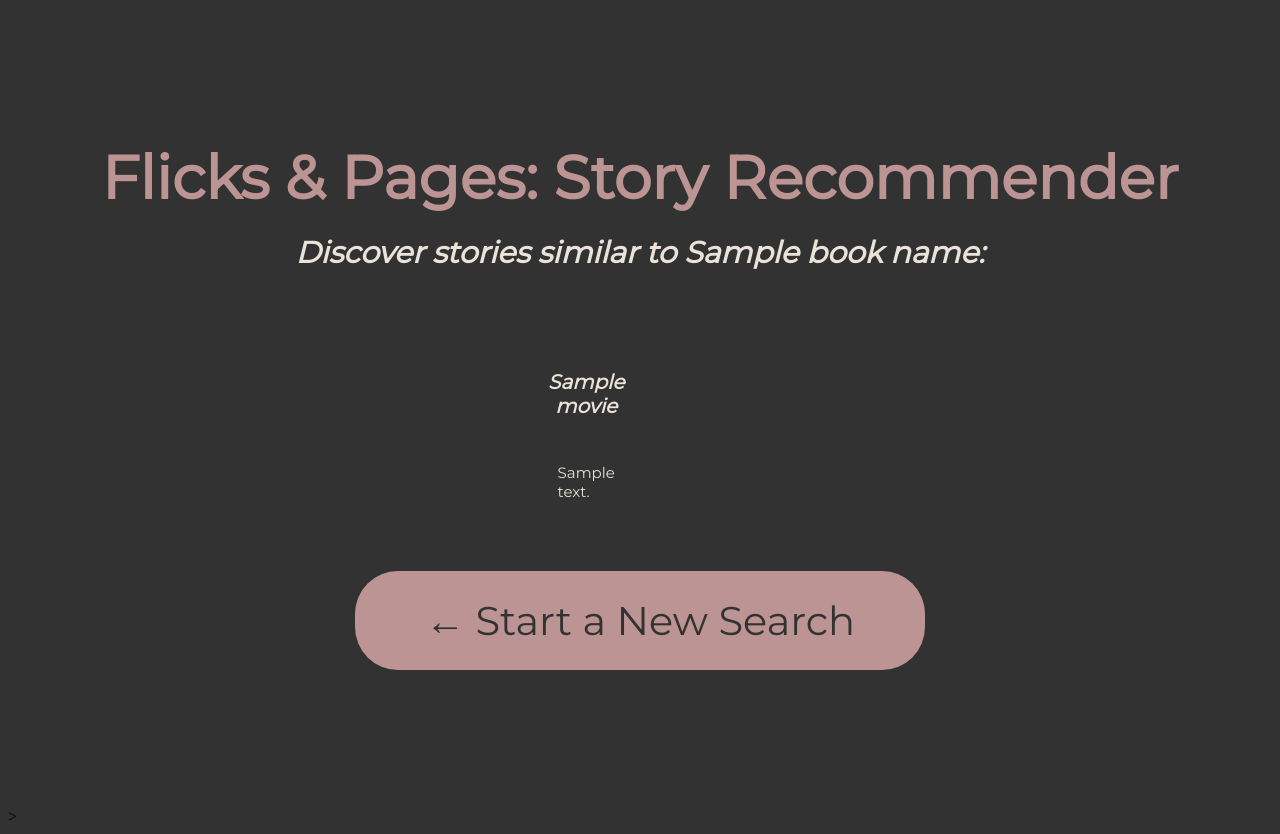
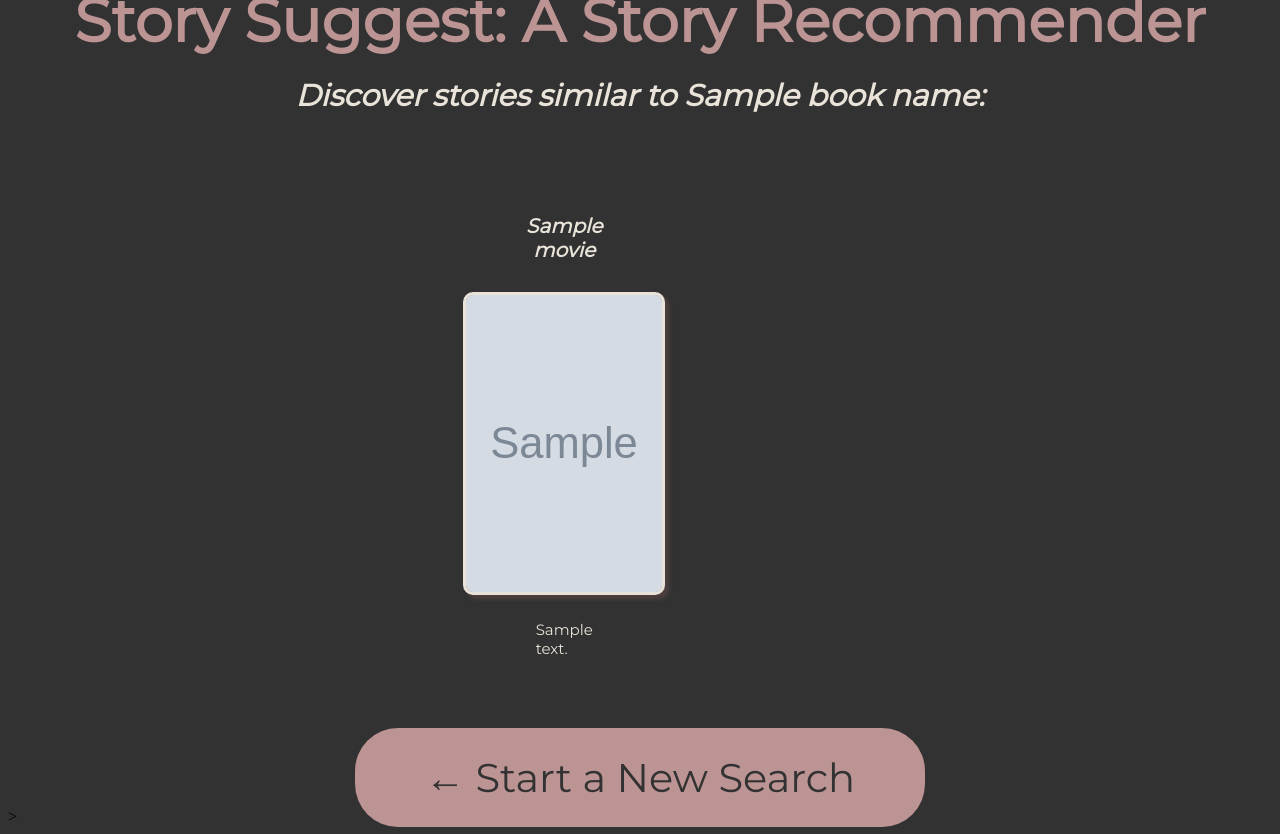
Before and after one commit to lanaramadan/flicks-and-pages, a Flask app: template templates/results.html in a window 1280 px wide. Run offline with Flask 3, Linux system fonts and the light colour scheme; the template is opened without the code that fills it: most values are stand-ins (such as "Sample title", 1, 10 or a date in 2020); grey boxes marked "Sample" are stand-in pictures.

Commit message:
Adding formatting to movie posters

```diff
--- a/app.py
+++ b/app.py
@@ -6,8 +6,9 @@ import book2movie, book_api
 
 # TODO Display movie image by connecting to movie database
 # TODO tranfer to heroku? https://www.youtube.com/watch?v=Z1RJmh_OqeA
-# TODO replace kaggle with smth more accurate
+# TODO replace kaggle with smth more accurate (another database? cheking via genre?)
 # TODO loading images is really slow
+
 app = Flask(__name__)
 
 def get_movie_data():
--- a/book2movie.py
+++ b/book2movie.py
@@ -7,13 +7,15 @@ import numpy as np
 from flask import Flask
 from sklearn.feature_extraction.text import TfidfVectorizer
 from sklearn.metrics.pairwise import linear_kernel, cosine_similarity
+import movie_api
 
 class Movie():
     movie_recs = {}
-    def __init__(self, book_title, movie_title, description):
+    def __init__(self, book_title, movie_title, description, image):
         self.book_title = book_title
         self.movie_title = movie_title
         self.description = description
+        self.image = image
 
 def generate_movies(movie_data, book_description):
     """Generates and returns 4 movies (and descriptions) based on the cosine similarity with the book description"""
@@ -42,7 +44,7 @@ def get_movies(book_name, movie_data, book_description):
     movies = generate_movies(movie_data, book_description)
     Movie.movie_recs[book_name] = []
     for movie in movies:
-        movie_object = Movie(book_title = book_name, movie_title = movie[0], description = movie[1])
+        movie_object = Movie(book_title = book_name, movie_title = movie[0], description = movie[1], image = movie_api.get_movie_image(movie[0]))
         Movie.movie_recs[book_name].append(movie_object)
 
     return Movie.movie_recs
--- a/book_api.py
+++ b/book_api.py
@@ -13,11 +13,8 @@ def get_book_description(book_name):
     the NYT Best Sellers lists
     """
     try:
-        api_key = 'AIzaSyBkewrVqQj_6yzWovCUPcyzm2fXxJKmujU'
-
         url = f"https://www.googleapis.com/books/v1/volumes?q=intitle:{book_name}"
 
-        # request = urllib.request.Request(url)
         response = urllib.request.urlopen(url)
         book_data = json.load(response)
         response.close()
--- a/static/css/style.css
+++ b/static/css/style.css
@@ -107,6 +107,16 @@ body {
     font-style: italic;
     font-weight: 700;
 }
+
+.movie-poster {
+    width: 196px;
+    height: 297px;
+    border-radius: 10px;
+    border: 3px solid #E9E3D9;
+    background-color: #BD9494;
+    /* background: url(<path-to-image>), lightgray 50% / cover no-repeat, url(<path-to-image>), lightgray 50% / cover no-repeat; */
+    box-shadow: 4px 4px 4px 0px rgba(125, 84, 84, 0.40);
+}
 .movie-description {
     font-family: 'Montserrat', sans-serif;
     color: #E9E3D9;
--- a/templates/index.html
+++ b/templates/index.html
@@ -1,14 +1,14 @@
 {% extends 'base.html' %}
 
 {% block head %}
-<Title>Flicks & Fables Home</Title>
+<Title>Story Suggest Home</Title>
 {% endblock %}
 
 
 {% block body %}
 <div class="body-content">
     <div class="header">
-        <h1 class="title">Flicks & Pages: Story Recommender</h1>
+        <h1 class="title">Story Suggest: A Story Recommender</h1>
         <h2 class="slogan">Unlock Your Perfect Blend of Stories: Discover Your Next Page-Turner or Screen Gem!</h2>
     </div>
 
--- a/templates/results.html
+++ b/templates/results.html
@@ -1,7 +1,7 @@
 {% extends 'base.html' %}
 
 {% block head %}
-<Title>Flicks & Fables Results</Title>
+<Title>Story Suggest Results</Title>
 {% endblock %}
 
 
@@ -9,7 +9,7 @@
 {% block body %}
 <div class="body-content">
     <div class="header">
-        <h1 class="title">Flicks & Pages: Story Recommender</h1>
+        <h1 class="title">Story Suggest: A Story Recommender</h1>
         <h2 class="description">Discover stories similar to {{book_name}}:</h2>
     </div>
 
@@ -22,7 +22,7 @@
         {% for movie in movies %}
             <div class="movie">
                 <p class="movie-title">{{movie.movie_title}}</p>
-                <!-- img goes here -->
+                <img src="{{movie.image}}" alt="{{movie.movie_title}}'s Poster" class="movie-poster">
                 <p class="movie-description">{{movie.description}}</p>
             </div>
         {% endfor %}
```
Also changed, not shown: movie_api.py (added, +24 -0 lines), README.md.
